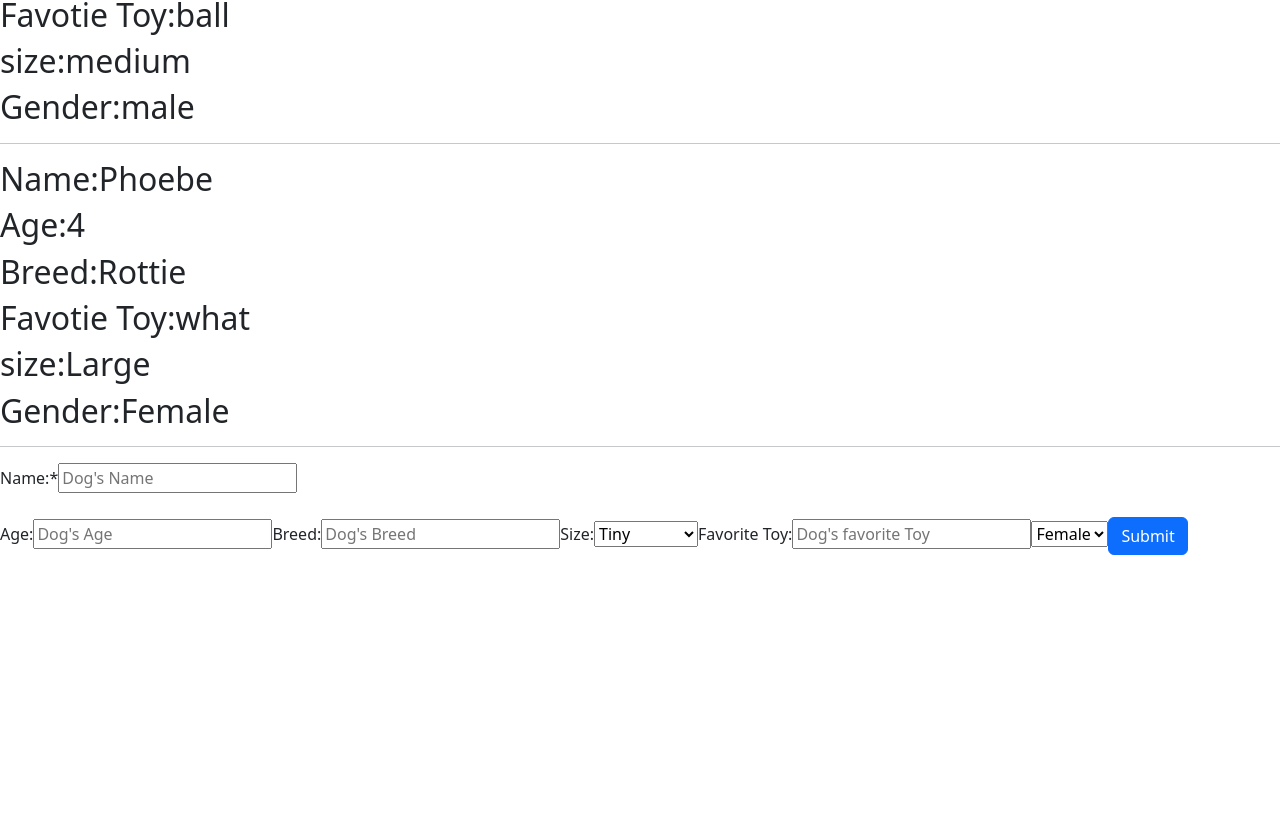
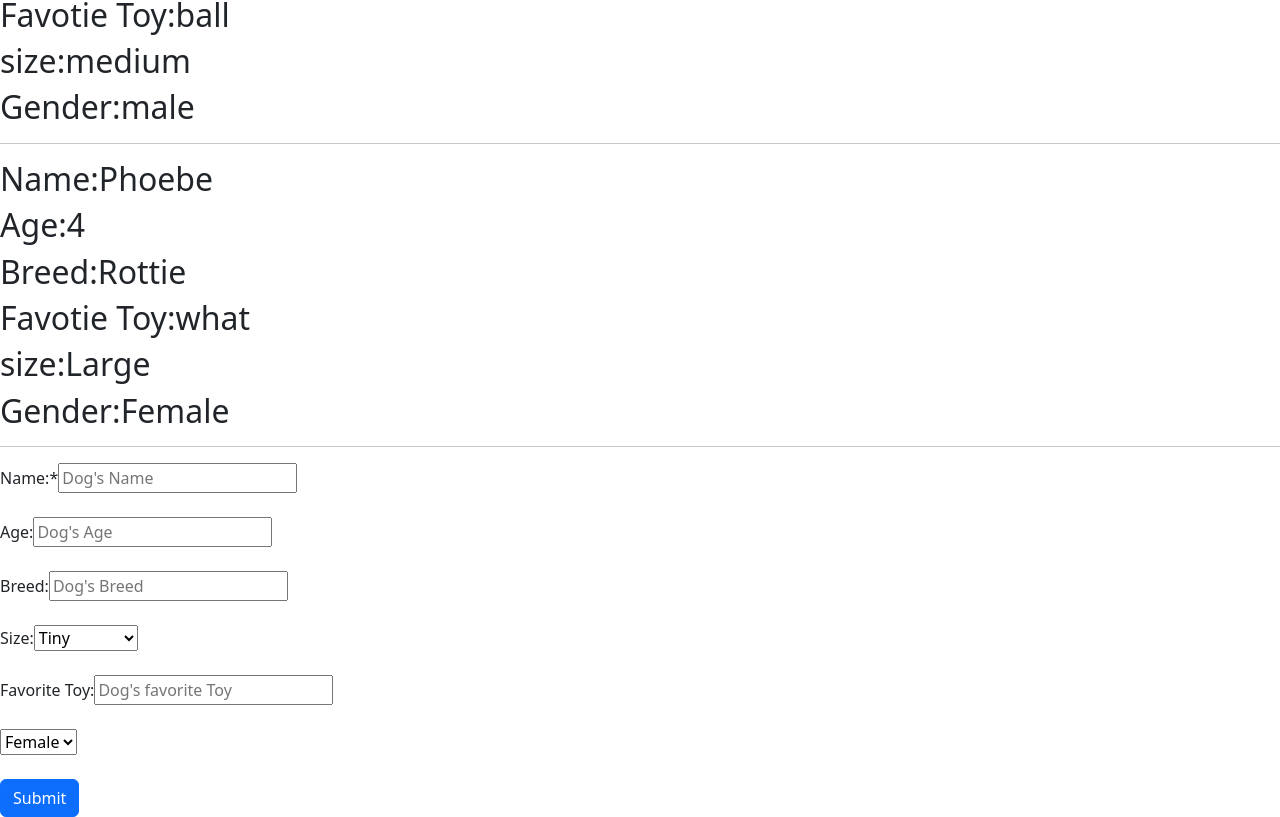
Before and after one commit to Sunjang1009/dogs-dating-app2, a React (Create React App) app: page / in a window 1280 px wide. Shown: the part 302-1119 px from the top of the page. Before the commit the page ends 857 px from the top, so only its background shows below. Built offline with nearby package versions, Linux system fonts and the light colour scheme.

Commit message:
updated form layout

```diff
--- a/src/components/Dogs.js
+++ b/src/components/Dogs.js
@@ -59,7 +59,8 @@ function Dogs(props){
                         />
                     </Form.Label>
                 </Form.Group>
-                <label>
+                <Form.Group className="mb-3">
+                    <Form.Label>
                         <span>Age:</span>
                         <input
                             type="number"
@@ -67,8 +68,10 @@ function Dogs(props){
                             name="age"
                             onChange={handleChange}
                         />
-                </label>
-                <label>
+                    </Form.Label>
+                </Form.Group>
+                <Form.Group className="mb-3">
+                    <Form.Label>
                         <span>Breed:</span>
                         <input
                             type="text"
@@ -76,8 +79,10 @@ function Dogs(props){
                             name="breed"
                             onChange={handleChange}
                         />
-                </label>
-                <label onChange={handleChange}>
+                    </Form.Label>
+                </Form.Group>
+                <Form.Group className="mb-3">
+                    <Form.Label onChange={handleChange}>
                         <span>Size:</span>
                         <select name="size">
                             <option value="Tiny">Tiny</option>
@@ -86,8 +91,10 @@ function Dogs(props){
                             <option value="Large">Large</option>
                             <option value="ExtraLarge">ExtraLarge</option>
                         </select>
-                </label>
-                <label>
+                    </Form.Label>
+                </Form.Group>
+                <Form.Group className="mb-3">
+                    <Form.Label>
                         <span>Favorite Toy:</span>
                         <input
                             type="text"
@@ -95,18 +102,19 @@ function Dogs(props){
                             name="favoriteToy"
                             onChange={handleChange}
                         />
-                </label>
-                <label onChange={handleChange}>
+                    </Form.Label>
+                </Form.Group>
+                <Form.Group className="mb-3">
+                    <Form.Label onChange={handleChange}>
                         <select>
                             <option value="Female">Female</option>
                             <option value="Male">Male</option>
                         </select>
-                </label>
+                    </Form.Label>
+                </Form.Group>
                 <Button variant="primary">Submit</Button>
             </Form>
-
         </>
-
     )
 }
 
```
Lines whose indentation alone changed are shown as unchanged.
